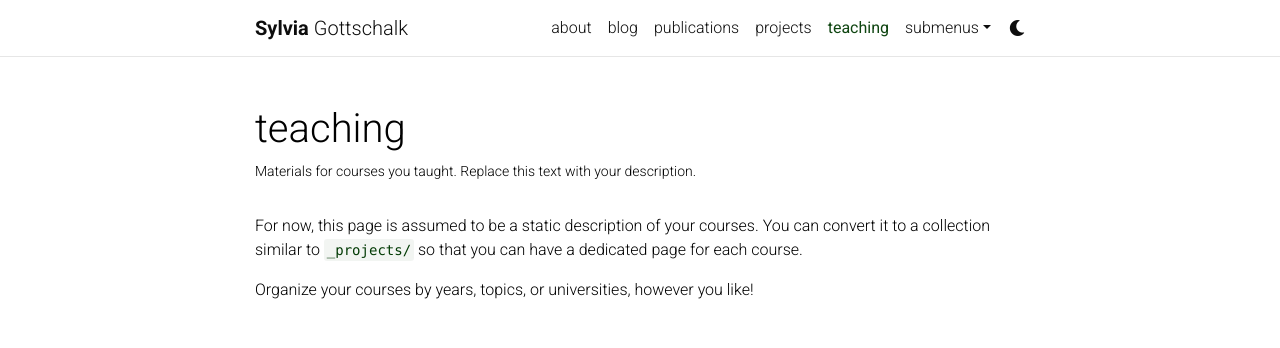
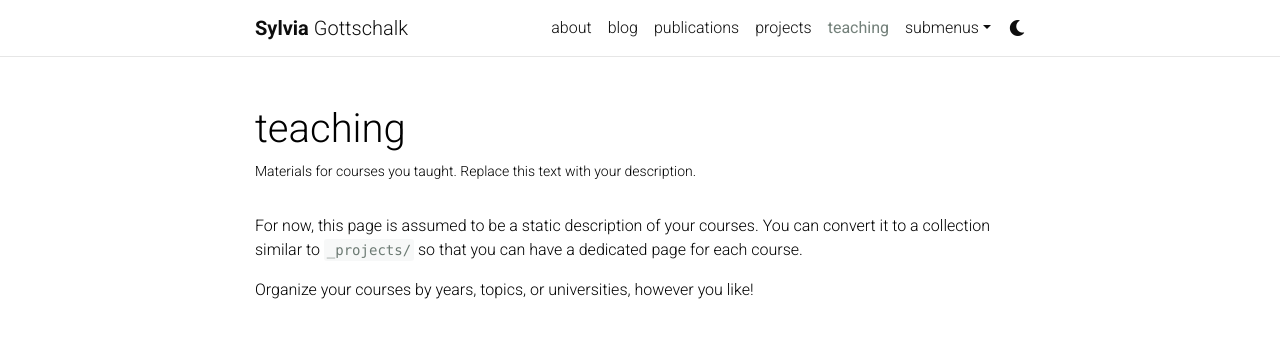
Before and after one commit to sdgottschalk/sgottschalk.io, a Jekyll site: the page built from _pages/teaching.md, in a window 1280 px wide. Shown: the top 348 px of the page. Built offline with Jekyll 4.4.1, drawn with Linux system fonts in a browser that asks for light colours; full-size pictures stand in for the smaller copies a plugin makes; comment, search, counter and statistics services are not loaded; a style sheet for code colours, icons or effects is not loaded.

Commit message:
Update _variables.scss

```diff
--- a/_sass/_variables.scss
+++ b/_sass/_variables.scss
@@ -17,7 +17,7 @@ $green-color-lime:    #B7D12A !default;
 $green-color-dark:    #009f06 !default;
 $green-color-light:   #ddffdd !default;
 $green-color-bright:  #11D68B !default;
-$purple-color:        #023b04 !default;
+$purple-color:        #6c7a73 !default;
 $light-purple-color:  lighten($purple-color, 25%);
 $pink-color:          #f92080 !default;
 $pink-color-light:    #ffdddd !default;
```
